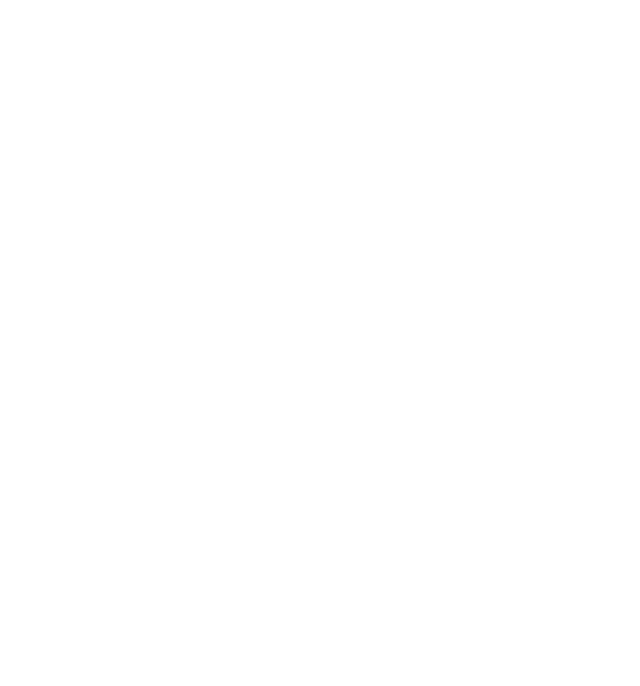
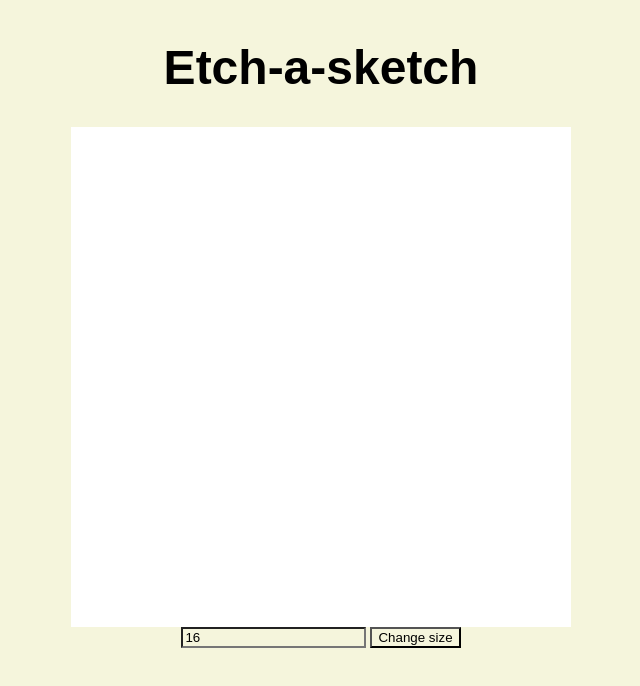
Before and after one commit to dominikstas/etch-a-sketch, a plain HTML site: page index.html in a window 1280 px wide. Shown: the whole page, without its empty margins (319-959 px from the left). Drawn offline with Linux system fonts and the light colour scheme.

Commit message:
created basic version of the program

```diff
--- a/index.html
+++ b/index.html
@@ -3,15 +3,18 @@
 <head>
     <meta charset="UTF-8">
     <meta name="viewport" content="width=device-width, initial-scale=1.0">
-    <title>Document</title>
+    <title>Etch-a-sketch</title>
     <link rel="stylesheet" href="style.css">
-    <script src="script.js"></script>
 </head>
 <body>
-
-<div class="cont">
-
-</div>
-
+<div class="container">
+    <h1>Etch-a-sketch</h1>
+    <div class="content">
+    </div>
+    <div class="inp">
+        <input type="text" placeholder="Size" value="16" onchange="changeSize(this.value)">
+        <button>Change size</button>
+    </div>
 </body>
 </html>
+<script src="script.js"></script>
--- a/script.js
+++ b/script.js
@@ -0,0 +1,27 @@
+function create(size) {
+    let content = document.querySelector(".content");
+    let squares = content.querySelectorAll("div");
+    squares.forEach((div) => div.remove());
+    content.style.gridTemplateColumns = `repeat(${size}, 1fr)`;
+    content.style.gridTemplateRows = `repeat(${size}, 1fr)`;
+
+    let amount = size*size;
+    for(let i = 0; i < amount; i++) {
+        let square = document.createElement('div');
+        square.style.backgroundColor = "white";
+        content.insertAdjacentElement("beforeend", square);
+        square.addEventListener('mouseover', ()=> {
+            square.style.backgroundColor = "black"}
+            );
+}}
+
+create(16);
+
+function changeSize(input) {
+    if (input >= 2 && input <= 100) {
+        create(input);
+    }
+    else {
+        alert("Invalid number of squares");
+    }
+}
--- a/style.css
+++ b/style.css
@@ -0,0 +1,23 @@
+* {
+    background: beige;
+}
+
+
+.container {
+    display: flex;
+    flex-direction: column;
+    justify-content: center;
+    align-items: center;
+}
+
+h1 {
+    color: black;
+    font-size: 48px;
+    font-family: Arial, Helvetica, sans-serif;
+}
+
+.content {
+    display: grid;
+    width: 500px;
+    height: 500px;
+}
```
